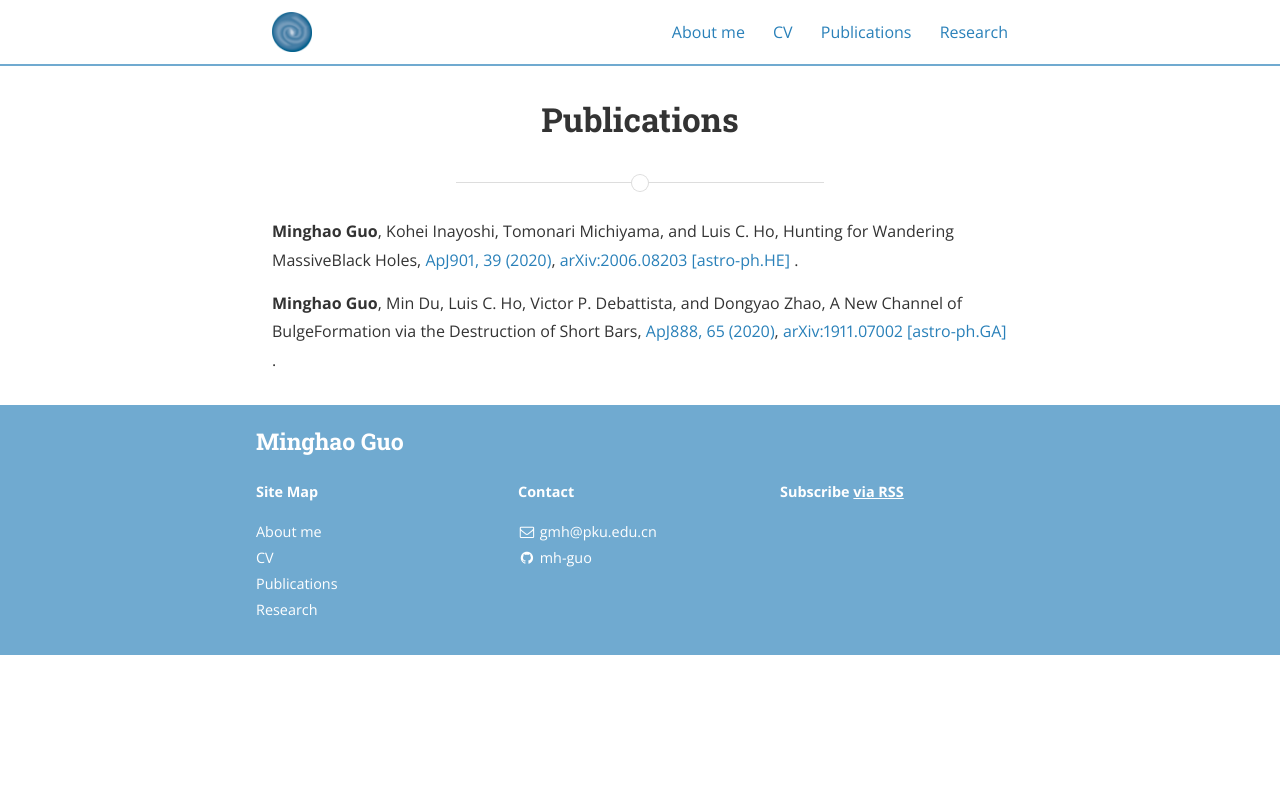
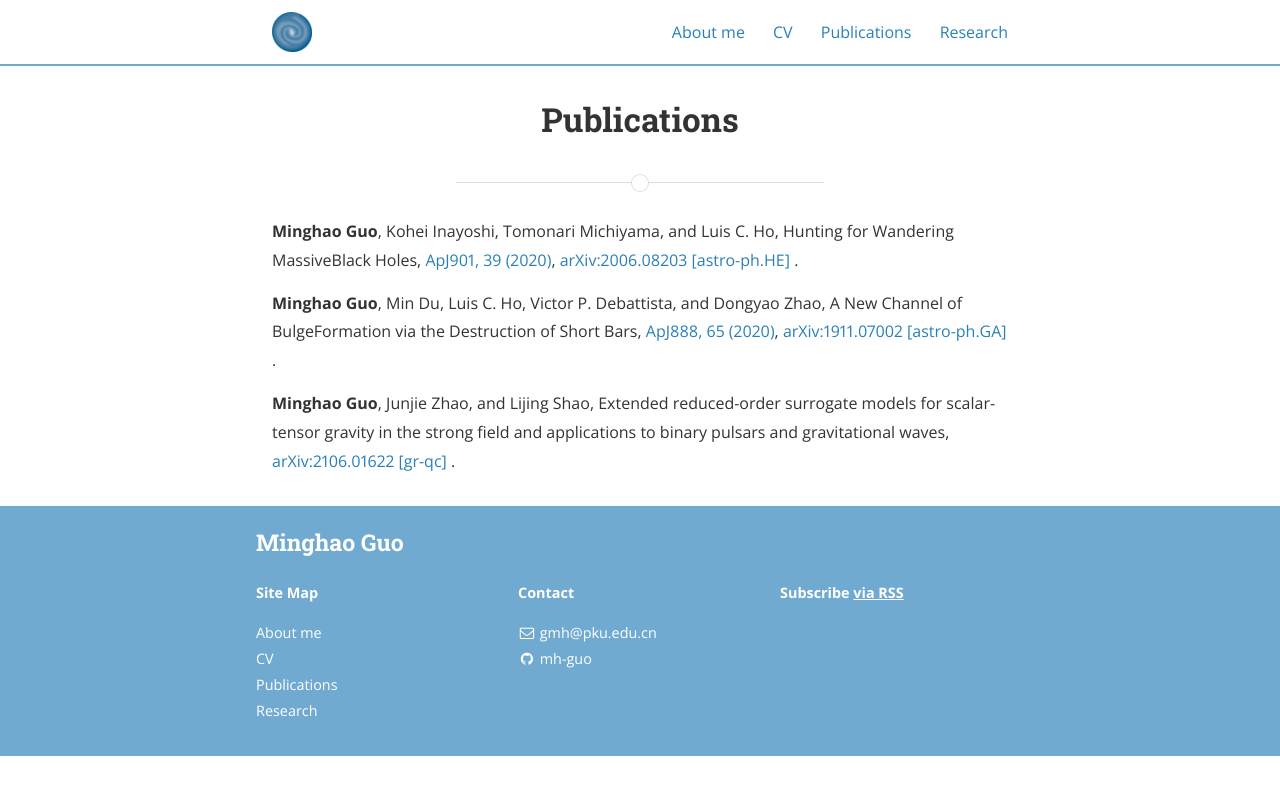
Before and after one commit to mh-guo/mh-guo-slate.github.io, a Jekyll site: the page built from publications.md, in a window 1280 px wide. Shown: the top 795 px of the page. Built offline with Jekyll 4.4.1, drawn with Linux system fonts in a browser that asks for light colours; nearby versions of some CDN libraries.

Commit message:
Update publications.md

```diff
--- a/publications.md
+++ b/publications.md
@@ -8,6 +8,8 @@ main_nav: true
 <b>Minghao Guo</b>, Kohei Inayoshi, Tomonari Michiyama, and Luis C. Ho, Hunting for Wandering MassiveBlack Holes, [ApJ901, 39 (2020)](https://iopscience.iop.org/article/10.3847/1538-4357/abacc1), [arXiv:2006.08203 [astro-ph.HE]](https://arxiv.org/abs/2006.08203) .
 
 <b>Minghao Guo</b>, Min Du, Luis C. Ho, Victor P. Debattista, and Dongyao Zhao, A New Channel of BulgeFormation via the Destruction of Short Bars, [ApJ888, 65 (2020)](https://iopscience.iop.org/article/10.3847/1538-4357/ab584a), [arXiv:1911.07002 [astro-ph.GA]](https://arxiv.org/abs/1911.07002) .
+
+<b>Minghao Guo</b>, Junjie Zhao, and Lijing Shao, Extended reduced-order surrogate models for scalar-tensor gravity in the strong field and applications to binary pulsars and gravitational waves, [arXiv:2106.01622 [gr-qc]](https://arxiv.org/abs/2106.01622) .
 
 <!---Centrarium is a custom theme for Jekyll, made by [Ben Centra][bencentra] for his own blog. He'd be humbled if you liked it enough to use it as well! Installation and configuration instructions can be found in the [GitHub repository](https://github.com/bencentra/centrarium).
 
```
